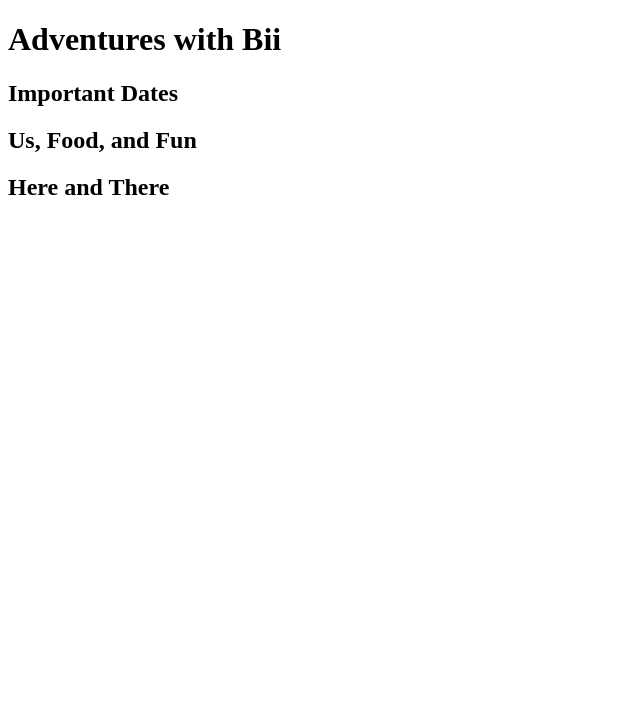
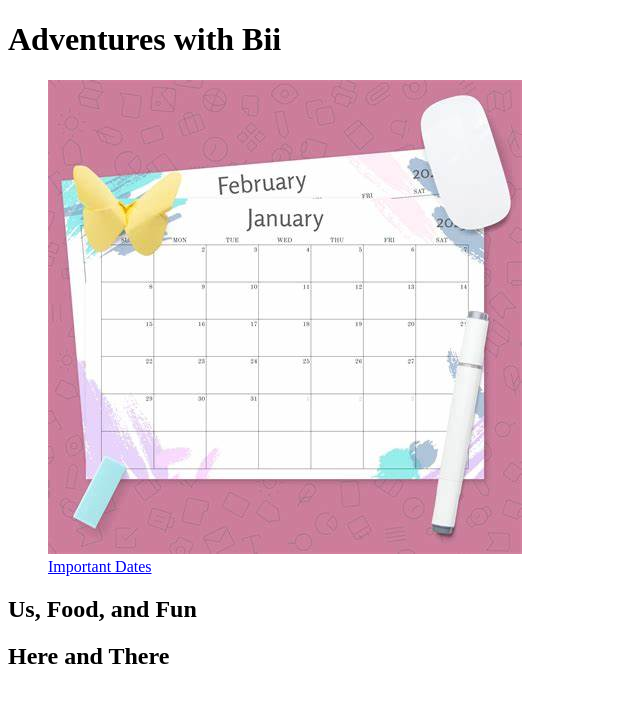
Before and after one commit to Pandei/Website, a plain HTML site: page Adventures with Bii.html in a window 1280 px wide. Shown: the whole page, without its empty margins (0-640 px from the left). Drawn offline with Linux system fonts and the light colour scheme.

Commit message:
AwB_02_added figure and anchor homepage to p2

```diff
--- a/Adventures with Bii.html
+++ b/Adventures with Bii.html
@@ -8,7 +8,12 @@
     <main>
       <h1>Adventures with Bii</h1>
       <section>
-        <h2>Important Dates</h2>
+        <a href="Important Dates.html">
+          <figure>
+            <img src="Calendar.jpg" alt="Calendar" />
+            <figcaption>Important Dates</figcaption>
+          </figure>
+        </a>
       </section>
       <section>
         <h2>Us, Food, and Fun</h2>
```
Also changed, not shown: Calendar.jpg (added).
